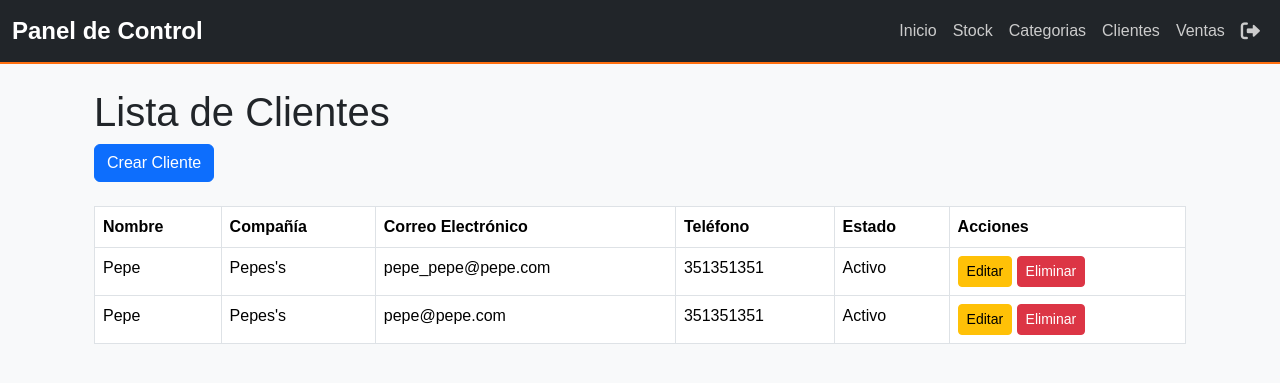
After one commit to tomas-tissera/Gestor-Stock, a Django app: page /clientes/ in a window 1280 px wide. The commit adds this page. Shown: the top 383 px of the page. Run offline with Django 5.2, Linux system fonts and the light colour scheme; data comes from the database, SQL or seed files in the repository; both versions use the stored data as it was after the commit.

Commit message:
se agrego clientes

```diff
--- a/myproject/myapp/forms.py
+++ b/myproject/myapp/forms.py
@@ -1,7 +1,7 @@
 # forms.py
 from django import forms
 from django.contrib.auth.models import User
-from .models import Empleados , Categoria, Producto
+from .models import Empleados , Categoria, Producto , Cliente
 
 class EmpleadoForm(forms.ModelForm):
     class Meta:
@@ -25,3 +25,7 @@ class ProductoForm(forms.ModelForm):
     class Meta:
         model = Producto
         fields = ['titulo', 'descripcion', 'precio', 'cantidad', 'categoria']
+class ClienteForm(forms.ModelForm):
+    class Meta:
+        model = Cliente
+        fields = ['nombre', 'compania', 'email', 'telefono', 'direccion', 'estatus', 'notas']
--- a/myproject/myapp/models.py
+++ b/myproject/myapp/models.py
@@ -46,3 +46,26 @@ class Producto(models.Model):
 
     def __str__(self):
         return self.titulo  # Representación del título en el panel de administración
+
+class Cliente(models.Model):
+    nombre = models.CharField(max_length=255, verbose_name='Nombre Completo')
+    compania = models.CharField(max_length=255, blank=True, null=True, verbose_name='Compañía')
+    email = models.EmailField(unique=True, verbose_name='Correo Electrónico')
+    telefono = models.CharField(max_length=15, verbose_name='Número de Teléfono')
+    direccion = models.TextField(blank=True, null=True, verbose_name='Dirección')
+    fecha_registro = models.DateTimeField(auto_now_add=True, verbose_name='Fecha de Registro')
+    estatus = models.CharField(
+        max_length=20,
+        choices=[('activo', 'Activo'), ('inactivo', 'Inactivo')],
+        default='activo',
+        verbose_name='Estatus'
+    )
+    notas = models.TextField(blank=True, null=True, verbose_name='Notas Adicionales')
+
+    def __str__(self):
+        return f'{self.nombre} - {self.email}'
+
+    class Meta:
+        verbose_name = 'Cliente'
+        verbose_name_plural = 'Clientes'
+        ordering = ['-fecha_registro']
--- /dev/null
+++ b/myproject/myapp/templates/clientes/cliente_list.html
@@ -0,0 +1,42 @@
+{% extends 'base.html' %}
+
+{% block content %}
+<div class="container mt-4">
+    <h1>Lista de Clientes</h1>
+    <a href="{% url 'clientes_create' %}" class="btn btn-primary mb-4">Crear Cliente</a>
+    <table class="table table-bordered">
+        <thead>
+            <tr>
+                <th>Nombre</th>
+                <th>Compañía</th>
+                <th>Correo Electrónico</th>
+                <th>Teléfono</th>
+                <th>Estado</th>
+                <th>Acciones</th>
+            </tr>
+        </thead>
+        <tbody>
+            {% for cliente in clientes %}
+            <tr>
+                <td>{{ cliente.nombre }}</td>
+                <td>{{ cliente.compania }}</td>
+                <td>{{ cliente.email }}</td>
+                <td>{{ cliente.telefono }}</td>
+                <td>{{ cliente.get_estatus_display }}</td>
+                <td>
+                    <a href="{% url 'clientes_update' cliente.id %}" class="btn btn-warning btn-sm">Editar</a>
+                    <form method="post" action="{% url 'clientes_delete' cliente.id %}" style="display:inline-block;">
+                        {% csrf_token %}
+                        <button type="submit" class="btn btn-danger btn-sm">Eliminar</button>
+                    </form>
+                </td>
+            </tr>
+            {% empty %}
+            <tr>
+                <td colspan="6" class="text-center">No hay clientes registrados.</td>
+            </tr>
+            {% endfor %}
+        </tbody>
+    </table>
+</div>
+{% endblock %}
--- a/myproject/myapp/templates/navbar.html
+++ b/myproject/myapp/templates/navbar.html
@@ -4,7 +4,7 @@
 </head>
 <nav class="navbar navbar-expand-lg navbar-dark bg-dark">
     <div class="container-fluid">
-        <a class="navbar-brand" href="#">Panel de Control</a>
+        <a class="navbar-brand" href="{% url 'role_based_view' %}">Panel de Control</a>
         <button class="navbar-toggler" type="button" data-bs-toggle="collapse" data-bs-target="#navbarNav" aria-controls="navbarNav" aria-expanded="false" aria-label="Toggle navigation">
             <span class="navbar-toggler-icon"></span>
         </button>
@@ -18,6 +18,9 @@
                 </li>
                 <li class="nav-item">
                     <a class="nav-link" href="{% url 'categoria_list' %}">Categorias</a>
+                </li>
+                <li class="nav-item">
+                    <a class="nav-link" href="{% url 'clientes_list' %}">Clientes</a>
                 </li>
                 <li class="nav-item">
                     <a class="nav-link" href="#">Ventas</a>
--- a/myproject/myapp/urls.py
+++ b/myproject/myapp/urls.py
@@ -30,4 +30,11 @@ urlpatterns = [
     path('productos/nuevo/', views.ProductoCreateView.as_view(), name='producto_create'),
     path('productos/<int:pk>/editar/', views.ProductoUpdateView.as_view(), name='producto_update'),
     path('productos/<int:pk>/eliminar/', views.ProductoDeleteView.as_view(), name='producto_delete'),
+
+    # Clientes
+    path('clientes/', views.ClienteListView.as_view(), name='clientes_list'),
+    path('clientes/nuevo/', views.ClienteCreateView.as_view(), name='clientes_create'),
+    path('clientes/<int:pk>/editar/', views.ClienteUpdateView.as_view(), name='clientes_update'),
+    path('clientes/<int:pk>/eliminar/', views.ClienteDeleteView.as_view(), name='clientes_delete'),
+
 ]
--- a/myproject/myapp/views.py
+++ b/myproject/myapp/views.py
@@ -4,7 +4,7 @@ from django.contrib.auth.models import Group
 from django.contrib.auth.decorators import login_required
 from django.contrib.auth.views import LoginView
 from django.urls import reverse_lazy
-from .models import Empleados , Producto, Categoria
+from .models import Empleados , Producto, Categoria , Cliente
 from .forms import EmpleadoForm  # Asegúrate de que tienes un formulario para crear empleados
 from django.shortcuts import render, get_object_or_404, redirect
 from django.views.generic import ListView, DetailView, CreateView, UpdateView, DeleteView
@@ -167,3 +167,36 @@ class ProductoDeleteView(DeleteView):
     model = Producto
     template_name = "productos/producto_confirm_delete.html"
     success_url = reverse_lazy('producto_list')
+
+
+# Listar clientes
+class ClienteListView(ListView):
+    model = Cliente
+    template_name = "clientes/cliente_list.html"
+    context_object_name = "clientes"
+
+# Detalle de un producto
+class ClienteDetailView(DetailView):
+    model = Cliente
+    template_name = "clientes/cliente_detail.html"
+    context_object_name = "producto"
+
+# Crear producto
+class ClienteCreateView(CreateView):
+    model = Cliente
+    template_name = "clientes/cliente_form.html"
+    fields = ['nombre', 'compania', 'email', 'telefono', 'direccion', 'estatus', 'notas']
+    success_url = reverse_lazy('clientes_list')
+
+# Editar producto
+class ClienteUpdateView(UpdateView):
+    model = Cliente
+    template_name = "clientes/cliente_form.html"
+    fields = ['nombre', 'compania', 'email', 'telefono', 'direccion', 'estatus', 'notas']
+    success_url = reverse_lazy('clientes_list')
+
+# Eliminar producto
+class ClienteDeleteView(DeleteView):
+    model = Cliente
+    template_name = "clientes/cliente_confirm_delete.html"
+    success_url = reverse_lazy('clientes_list')
```
Also changed, not shown: myproject/myapp/admin.py (+7 -1 lines), myproject/myapp/templates/clientes/cliente_confirm_delete.html (added, +13 -0 lines), myproject/myapp/templates/clientes/cliente_form.html (added, +13 -0 lines), myproject/myapp/templates/role_based_template.html (+6 -1 lines), myproject/db.sqlite3, myproject/myapp/migrations/0008_cliente.py (added).
